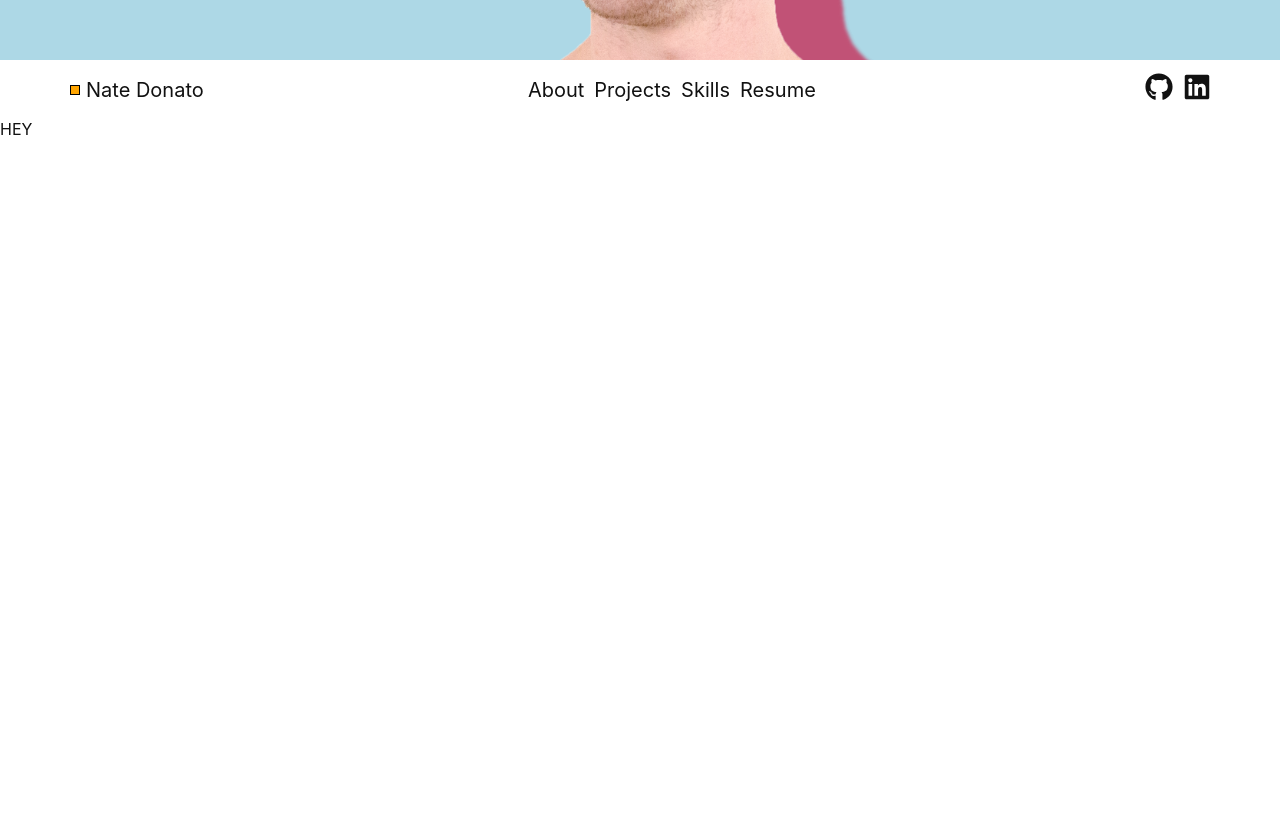
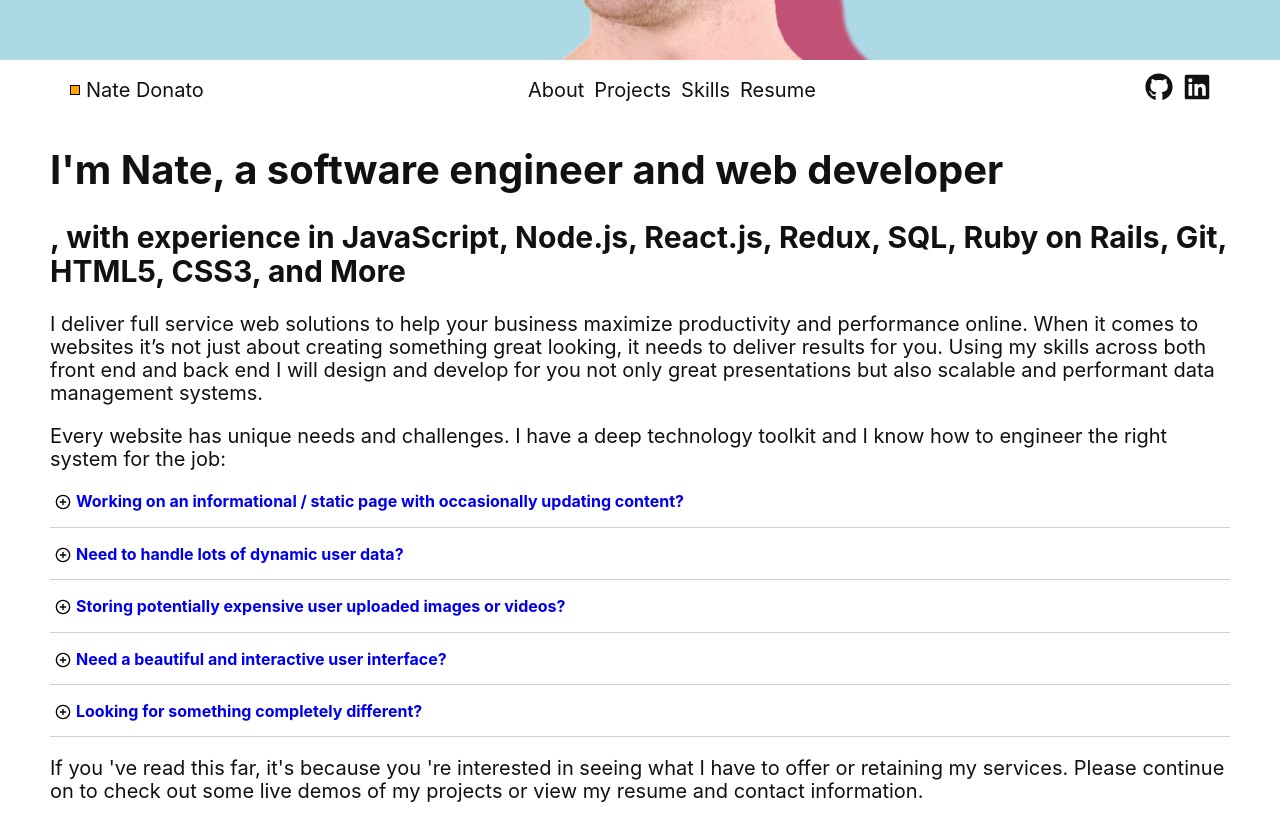
Before and after one commit to natedonato/OLD-gh-pages-ww, a React (Create React App) app: page / in a window 1280 px wide. Shown: the part 460-1300 px from the top of the page. Built offline with nearby package versions, Linux system fonts and the light colour scheme.

Commit message:
working on About section

```diff
--- a/src/App.js
+++ b/src/App.js
@@ -2,17 +2,14 @@ import React from 'react';
 import './App.css';
 import Navbar from './nav';
 import Header from './head';
+import About from './about';
 
 function App() {
   return (
     <div className="App">
       <Header />
-
       <Navbar />
-
-      <section id="home" style={{height: '1000px'}}>
-      HEY
-      </section>
+      <About />
     </div>
   );
 }
--- /dev/null
+++ b/src/about.css
@@ -0,0 +1,30 @@
+.aboutContainer{
+    padding: 0px 50px;
+    font-size: 20px;
+}
+
+.aboutIcons{
+    color: black;
+    display: inline-block;
+    position: relative;
+    top: 3px;
+    margin: 0px 5px;
+}
+
+.aboutQ{
+    cursor: pointer;
+    font-weight: bold;
+    color: #0000EE;
+    /* display: inline-block */
+}
+
+.aboutA{
+    /* color: #999; */
+    margin-left: 20px;
+    margin-bottom: 30px;
+}
+
+.aboutItem{
+    font-size: 16px;
+    border-bottom: 1px solid #cfcfcf;
+}
--- /dev/null
+++ b/src/about.js
@@ -0,0 +1,52 @@
+import React from 'react';
+import AboutItem from './aboutItem';
+import './about.css';
+
+class About extends React.Component{
+    constructor(props){
+        super(props);
+        this.state = {
+            faq: [{question: "Working on an informational / static page with occasionally updating content?",
+            answer: "I have deployed projects using Gatsby or Jekyll to generate static sites for lightning fast load times and reliable performance."
+            },
+            {question: "Need to handle lots of dynamic user data?",
+            answer: "My experience with both relational(SQL) and non - relational(NoSQL) database management systems, as well as my history using MVC pattern frameworks such as Ruby on Rails and Express enables me to deliver you highly cohesive backend api solutions for any service you or your business may need."
+            },
+            {question: "Storing potentially expensive user uploaded images or videos?",
+            answer: "I have integrated sites with Amazon Web Services S3 and MongoDB Atlas for cloud data storage, reducing server load and providing great future scalability."},
+            {question: "Need a beautiful and interactive user interface?",
+            answer: "I am not only an expert in vanilla DOM manipulation, but also I have extensive front end framework expertise having built multiple single page web apps using React(with or without Redux for state management).I create mobile responsive designs to fit any size screen from mobile phones to widescreen monitors."
+            },
+            {question: "Looking for something completely different? ",
+            answer: "I have built online games, interactive animations, and other highly unique pages that will leave a lasting impression and help drive traffic to you.I am constantly researching and experimenting with the latest web development technologies to push the limits of possible user experience in modern browsers."
+            },
+        ]
+        };
+
+
+    }
+
+    render(){
+        return(
+            <div className="aboutContainer" id="about">
+                < h1 > I'm Nate, a software engineer and web developer</h1>
+                < h2 > , with experience in JavaScript, Node.js, React.js, Redux, SQL, Ruby on Rails, Git, HTML5, CSS3, and More </h2>
+                <p>
+                    I deliver full service web solutions to help your business maximize productivity and performance online.  When it comes to websites it’s not just about creating something great looking, it needs to deliver results for you.  Using my skills across both front end and back end I will design and develop for you not only great presentations but also scalable and performant data management systems.
+                </p>
+                <p>
+                    Every website has unique needs and challenges.  I have a deep technology toolkit and I know how to engineer the right system for the job:
+                </p>
+                {this.state.faq.map((faq, idx) =>
+                <AboutItem question={faq.question} answer={faq.answer} key={idx}/>
+                )}
+                <p>
+                    If you 've read this far, it's because you 're interested in seeing what I have to offer or retaining my services.  Please continue on to check out some live demos of my projects or view my resume and contact information.
+                </p>
+            </div>
+        )
+    }
+
+}
+
+export default About;
--- /dev/null
+++ b/src/aboutItem.js
@@ -0,0 +1,44 @@
+import React from 'react';
+import {
+    FiPlusCircle,
+    FiMinusCircle
+} from "react-icons/fi";
+import { FaPlusCircle } from 'react-icons/fa';
+
+
+class AboutItem extends React.Component{
+    constructor(props){
+        super(props);
+        this.state = {expanded: false};
+    }
+
+    toggleExpand = () => {
+        let expanded = !this.state.expanded;
+        this.setState({expanded});
+    }
+
+    render(){
+        return(
+        <div className="aboutItem" >
+            < p className = "aboutQ"
+            onClick = {
+                this.toggleExpand
+            } >
+                <div className="aboutIcons">
+                    {this.state.expanded ? < FiMinusCircle /> : < FiPlusCircle />}
+                </div>
+                {this.props.question}
+            </p>
+            {this.state.expanded ?
+            <p className="aboutA">
+                {this.props.answer}
+            </p>
+            : ''
+            }
+        </div>
+        )
+    }
+
+}
+
+export default AboutItem;
--- a/src/head.js
+++ b/src/head.js
@@ -7,7 +7,7 @@ function Header(){
 
 
     return(
-      <div style={{backgroundColor: "lightblue", height: "520px", position: "relative", overflow: "hidden"}}>
+      <div id="home" style={{backgroundColor: "lightblue", height: "520px", position: "relative", overflow: "hidden"}}>
           <div className="headerText">
               <h1>
                   ND
--- a/src/nav.css
+++ b/src/nav.css
@@ -39,6 +39,7 @@
     font-size: 20px;
     color: inherit;
     margin: 0px 5px;
+    text-decoration: none;
 }
 
 .NavLinks > a:hover{
--- a/src/nav.js
+++ b/src/nav.js
@@ -19,7 +19,7 @@ class Navbar extends React.Component {
             </a>
 
             <div className="NavLinks">
-                <a>About</a>
+                <a href="#about">About</a>
                 <a>Projects</a>
                 <a>Skills</a>
                 <a>Resume</a>
```
